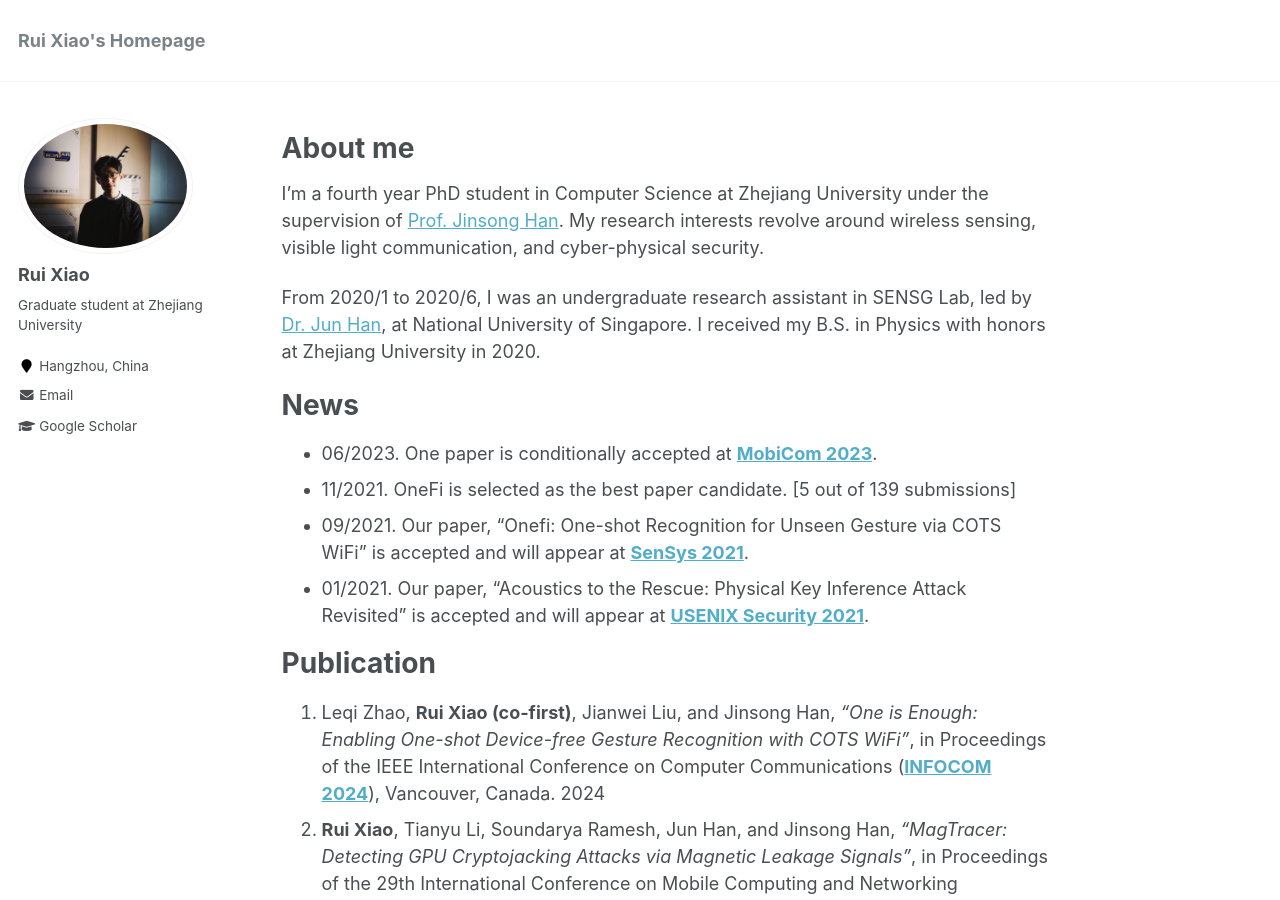
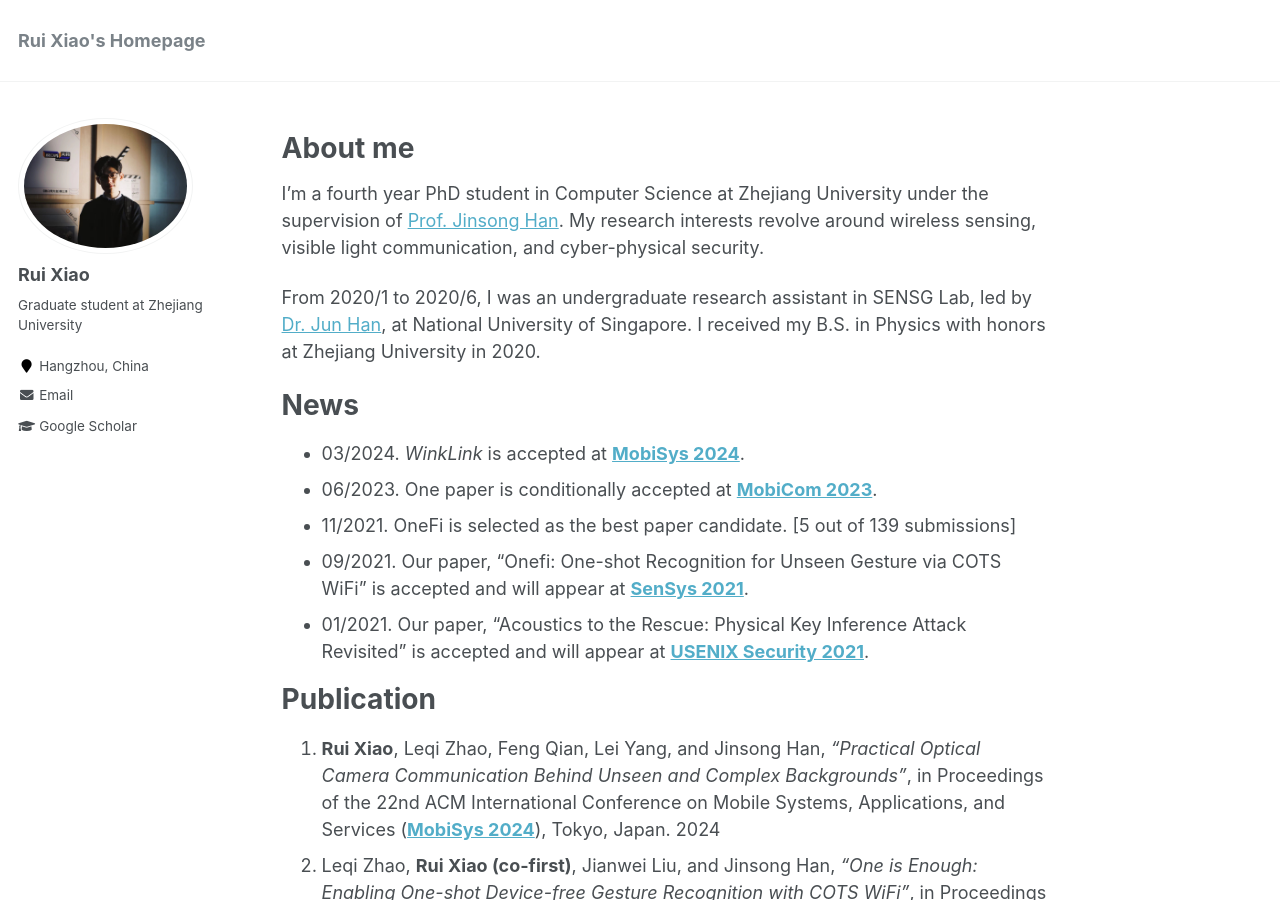
Before and after one commit to ruixiao24/ruixiao24.github.io, a Jekyll site: the page built from _pages/about.md, in a window 1280 px wide and 900 px high. Built offline with Jekyll 4.4.1, drawn with Linux system fonts in a browser that asks for light colours.

Commit message:
Update winklink

```diff
--- a/_pages/about.md
+++ b/_pages/about.md
@@ -15,12 +15,14 @@
 From 2020/1 to 2020/6, I was an undergraduate research assistant in SENSG Lab, led by [Dr. Jun Han](http://www.junhan.org/), at National University of Singapore. I received my B.S. in Physics with honors at Zhejiang University in 2020.
 
 # News
+- 03/2024. *WinkLink* is accepted at **[MobiSys 2024](https://sigmobile.org/mobisys/2024/)**.
 - 06/2023. One paper is conditionally accepted at **[MobiCom 2023](https://sigmobile.org/mobicom/2023/)**.
 - 11/2021. OneFi is selected as the best paper candidate. [5 out of 139 submissions]
 - 09/2021. Our paper, “Onefi: One-shot Recognition for Unseen Gesture via COTS WiFi” is accepted and will appear at **[SenSys 2021](https://sensys.acm.org/2021/)**.
 - 01/2021. Our paper, “Acoustics to the Rescue: Physical Key Inference Attack Revisited” is accepted and will appear at **[USENIX Security 2021](https://www.usenix.org/conference/usenixsecurity21)**.
 
 # Publication
+1. **Rui Xiao**, Leqi Zhao, Feng Qian, Lei Yang, and Jinsong Han, *"Practical Optical Camera Communication Behind Unseen and Complex Backgrounds"*, in Proceedings of the 22nd ACM International Conference on Mobile Systems, Applications, and Services (**[MobiSys 2024](https://sigmobile.org/mobisys/2024/)**), Tokyo, Japan. 2024
 1. Leqi Zhao, **Rui Xiao (co-first)**, Jianwei Liu, and Jinsong Han, *"One is Enough: Enabling One-shot Device-free Gesture Recognition with COTS WiFi"*, in Proceedings of the IEEE International Conference on Computer Communications (**[INFOCOM 2024](https://infocom2024.ieee-infocom.org/)**), Vancouver, Canada. 2024
 1. **Rui Xiao**, Tianyu Li, Soundarya Ramesh, Jun Han, and Jinsong Han, *"MagTracer: Detecting GPU Cryptojacking Attacks via Magnetic Leakage Signals"*, in Proceedings of the 29th International Conference on Mobile Computing and Networking (**[MobiCom 2023](https://sigmobile.org/mobicom/2023/)**), Madrid, Spain. 2023
     *Acceptance Rate: 24.4% (92 of 377)* [[paper](https://ruixiao24.github.io/files/magtracer-mobicom23.pdf)] [[slides](https://ruixiao24.github.io/files/MagTracer-mobicom23.pptx)] [[ACM News](https://cacm.acm.org/news/278052-magnetic-sensors-pinpoint-gpu-cryptojacking-attacks/fulltext)]
```
